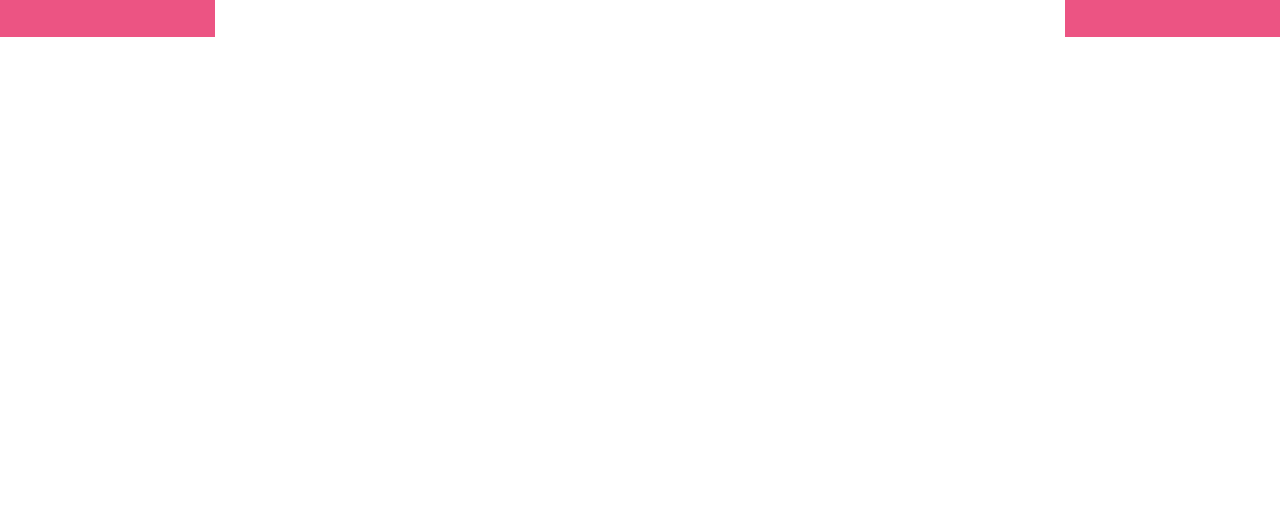
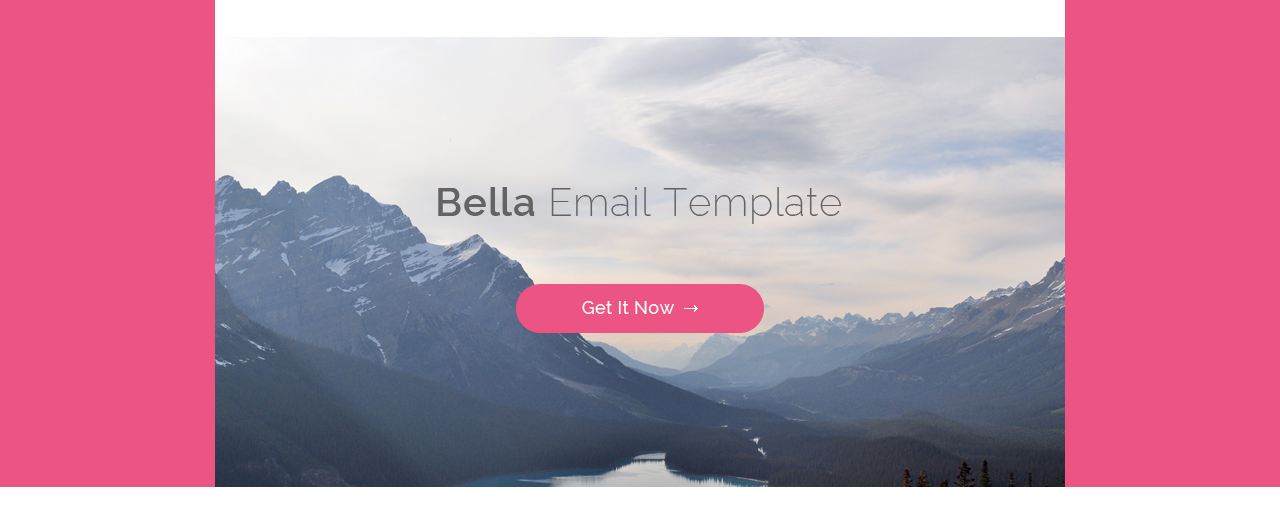
Before and after one commit to Inna-Golovina/bella_email_template, a plain HTML site: page index.html in a window 1280 px wide. Shown: the part 95-620 px from the top of the page. Drawn offline with Linux system fonts and the light colour scheme.

Commit message:
added banner

```diff
--- a/index.html
+++ b/index.html
@@ -89,6 +89,11 @@
               </table>
             </td>
           </tr>
+          <tr>
+            <td class="banner-td">
+              <a href="#"><img src="./img/banner.png" alt="banner" /></a>
+            </td>
+          </tr>
         </table>
       </td>
     </tr>
```
